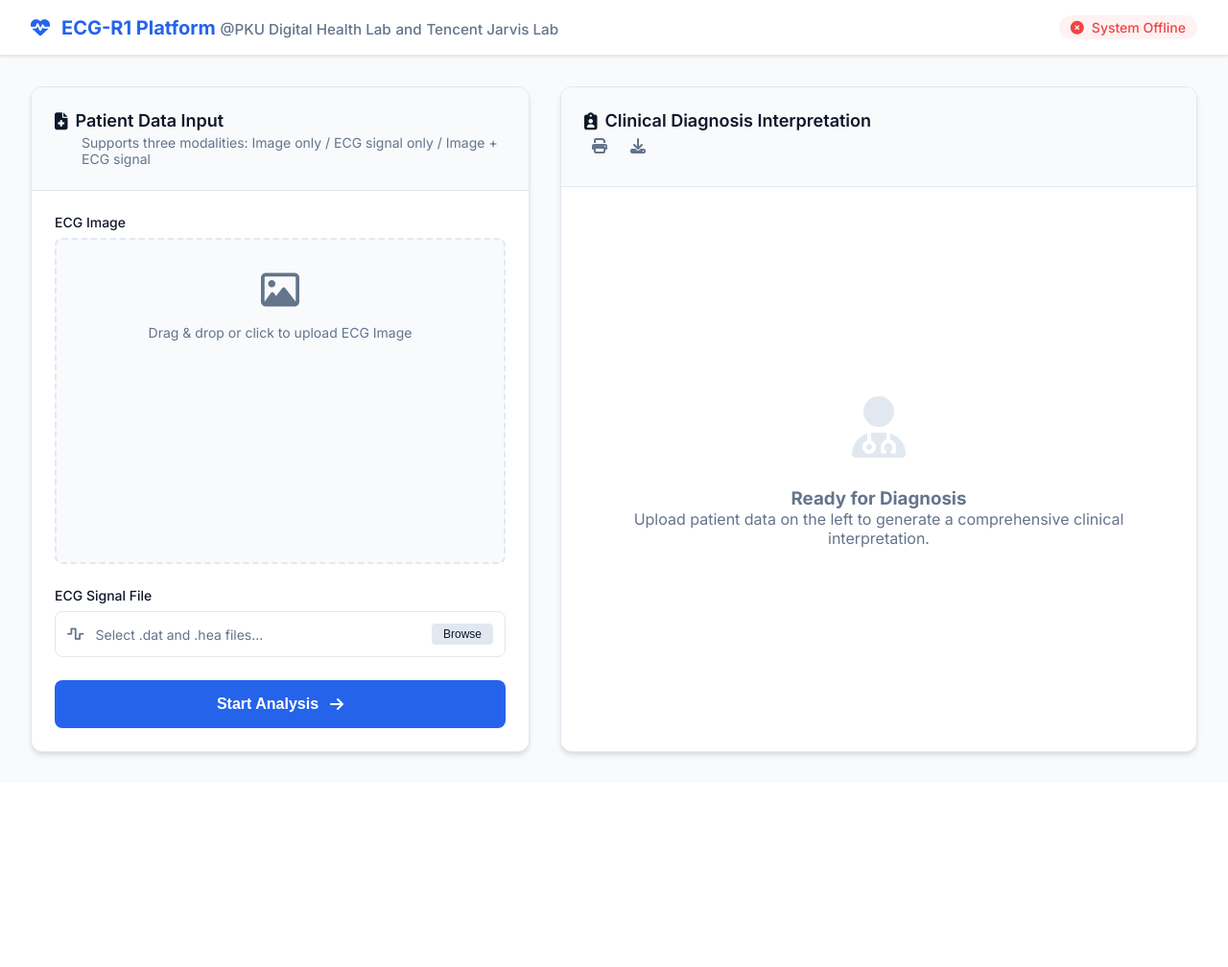
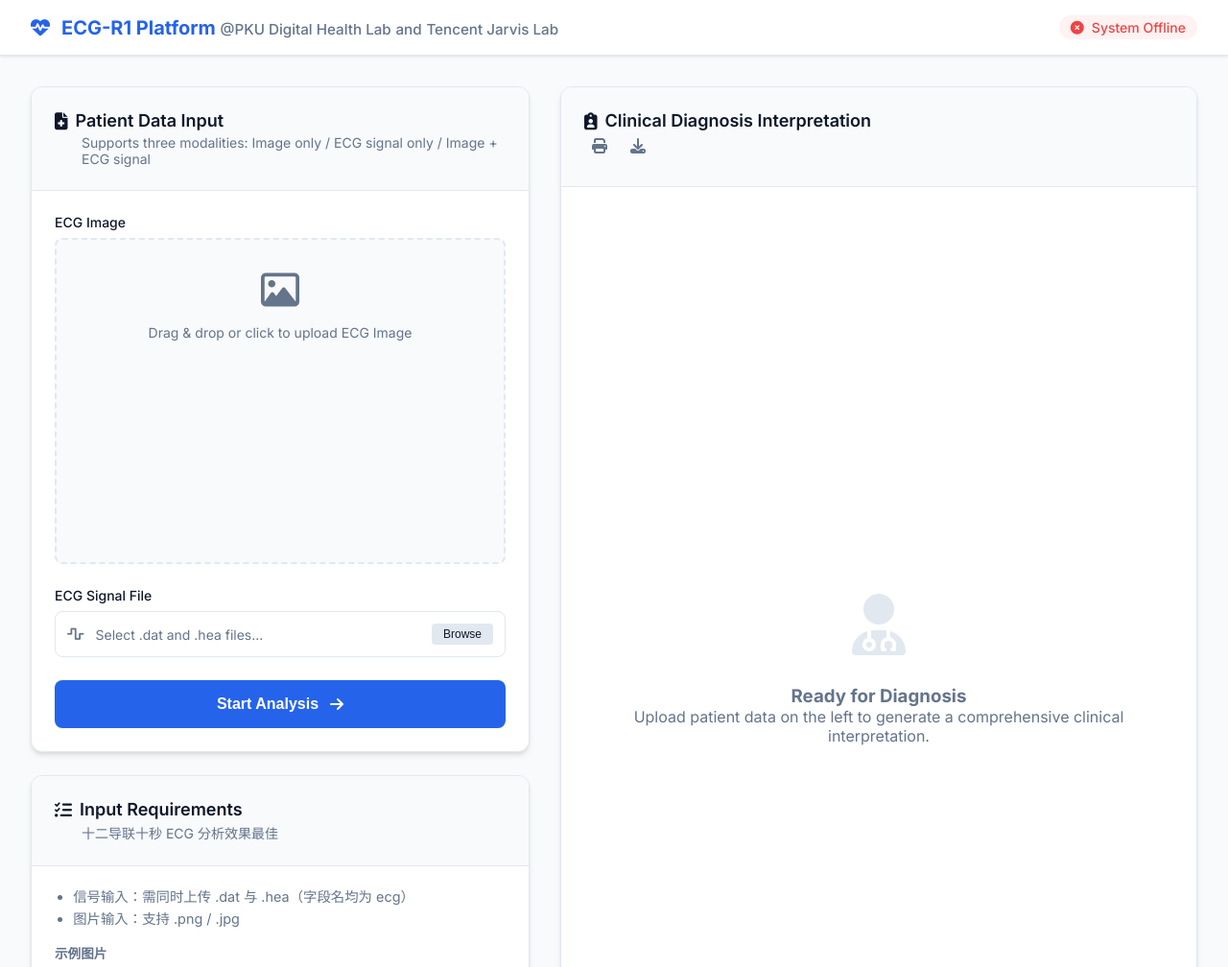
Before and after one commit to falling-into-you/ecg-r1-web, a FastAPI app: template templates/index.html in a window 1280 px wide. Shown: the top 1008 px of the page at 96% size. Before the commit the page ends 789 px from the top, so only its background shows below. Run offline with FastAPI, Linux system fonts and the light colour scheme; the template is opened without the code that fills it: most values are stand-ins (such as "Sample title", 1, 10 or a date in 2020); parts of the project's set-up code (start-up, migrations or seed data) failed here and were passed over.

Commit message:
feat: add input requirements panel with example image

```diff
--- a/static/style.css
+++ b/static/style.css
@@ -88,6 +88,12 @@ body {
     min-height: 600px;
 }
 
+.left-column {
+    display: flex;
+    flex-direction: column;
+    gap: 1.5rem;
+}
+
 /* Panels */
 .panel {
     background: var(--panel-bg);
@@ -124,6 +130,38 @@ body {
 /* Input Panel */
 .input-panel {
     height: fit-content;
+}
+
+.input-requirements {
+    padding: 1.25rem 1.5rem 1.5rem;
+    display: flex;
+    flex-direction: column;
+    gap: 0.9rem;
+}
+
+.requirements-list {
+    margin: 0;
+    padding-left: 1.2rem;
+    color: var(--text-muted);
+    font-size: 0.9rem;
+    line-height: 1.6;
+}
+
+.requirements-example-title {
+    font-size: 0.85rem;
+    font-weight: 700;
+    color: var(--text-muted);
+    margin-bottom: 0.5rem;
+}
+
+.requirements-example-img {
+    width: 100%;
+    max-height: 160px;
+    object-fit: contain;
+    border: 1px solid var(--border-color);
+    border-radius: var(--radius-md);
+    background: white;
+    display: block;
 }
 
 #inferenceForm {
--- a/templates/index.html
+++ b/templates/index.html
@@ -29,6 +29,7 @@
     <main class="main-container">
         <div class="grid-layout">
             <!-- Left Panel: Input -->
+            <div class="left-column">
                 <section class="panel input-panel">
                     <div class="panel-header">
                         <h2><i class="fa-solid fa-file-medical"></i> Patient Data Input</h2>
@@ -70,6 +71,24 @@
                         </button>
                     </form>
                 </section>
+
+                <section class="panel input-panel">
+                    <div class="panel-header">
+                        <h2><i class="fa-solid fa-list-check"></i> Input Requirements</h2>
+                        <p>十二导联十秒 ECG 分析效果最佳</p>
+                    </div>
+                    <div class="input-requirements">
+                        <ul class="requirements-list">
+                            <li>信号输入：需同时上传 .dat 与 .hea（字段名均为 ecg）</li>
+                            <li>图片输入：支持 .png / .jpg</li>
+                        </ul>
+                        <div class="requirements-example">
+                            <div class="requirements-example-title">示例图片</div>
+                            <img class="requirements-example-img" src="/static/example/49722328-0.png" alt="Example ECG Input">
+                        </div>
+                    </div>
+                </section>
+            </div>
 
             <!-- Right Panel: Result -->
             <section class="panel result-panel">
```
Lines whose indentation alone changed are shown as unchanged.
